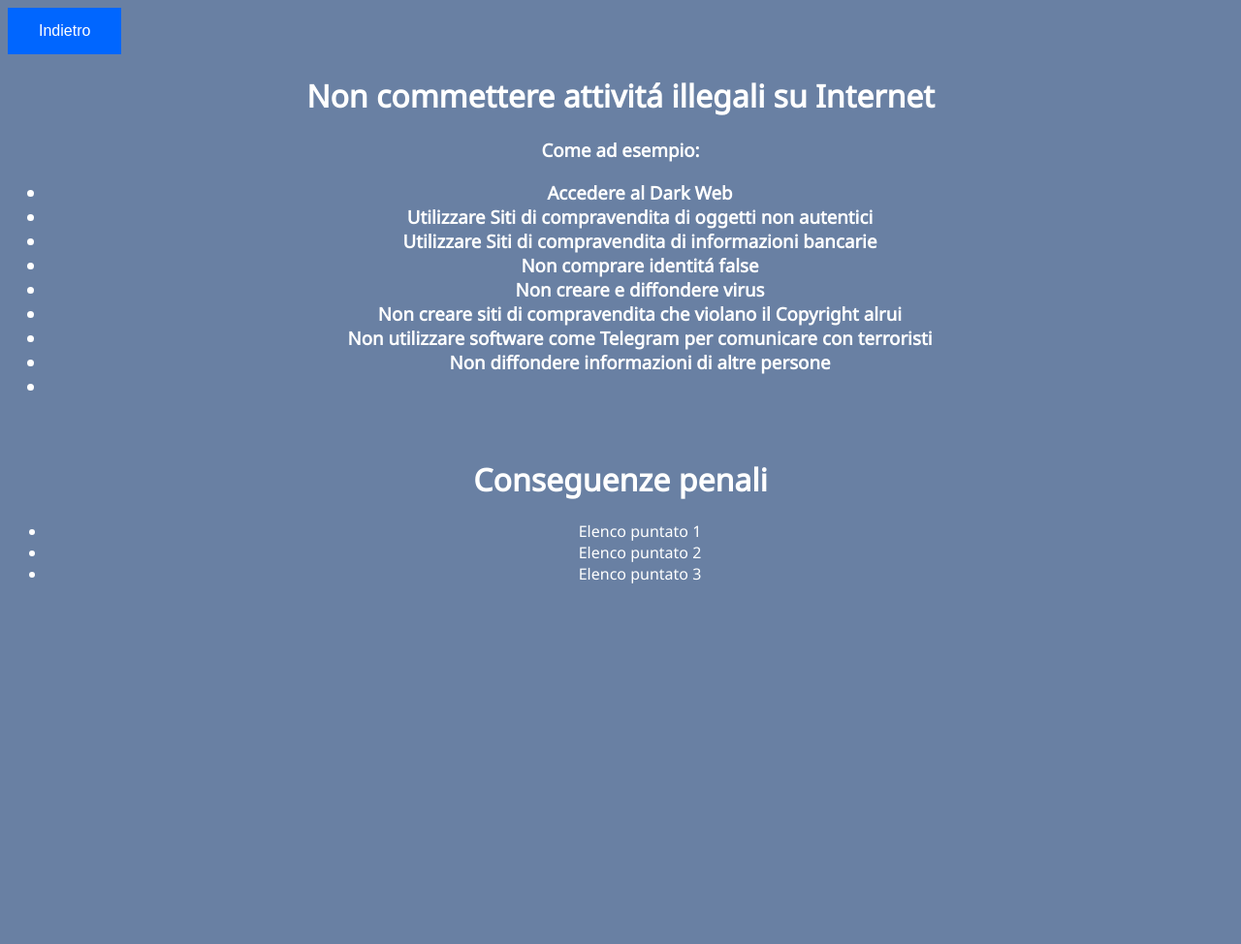
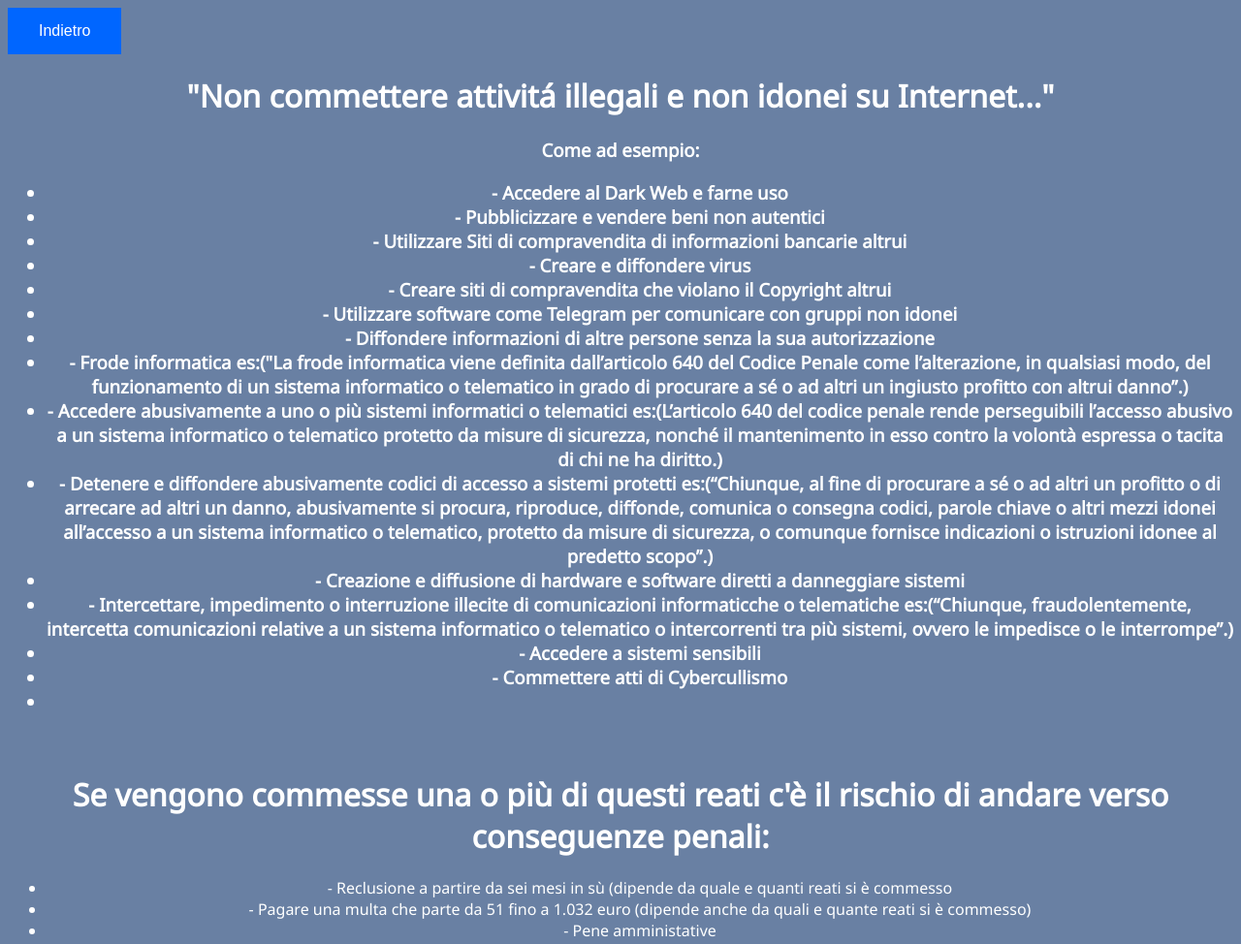
Before and after one commit to StanislavCroitoru/SitoTPS_Telefono.github.io, a plain HTML site: page netiquette.html in a window 1280 px wide. Shown: the whole page at 97% size. Before the commit the page ends 800 px from the top, so only its background shows below. Drawn offline with Linux system fonts and the light colour scheme.

Commit message:
consegna TPS

```diff
--- a/netiquette.html
+++ b/netiquette.html
@@ -9,26 +9,45 @@
         <button class="button" type="submit">Indietro</button>
 
         <center>
-        <h1>Non commettere attivitá illegali su Internet</h1>
+        <h1>"Non commettere attivitá illegali e non idonei su Internet..."</h1>
         <h3>Come ad esempio:
         <ul>
-            <li>Accedere al Dark Web</li>
-            <li>Utilizzare Siti di compravendita di oggetti non autentici</li>
-            <li>Utilizzare Siti di compravendita di informazioni bancarie</li>
-            <li>Non comprare identitá false</li>
-            <li>Non creare e diffondere virus</li>
-            <li>Non creare siti di compravendita che violano il Copyright alrui</li>
-            <li>Non utilizzare software come Telegram per comunicare con terroristi</li>
-            <li>Non diffondere informazioni di altre persone</li>
+            <li>- Accedere al Dark Web e farne uso</li>
+
+            <li>- Pubblicizzare e vendere beni non autentici</li>
+
+            <li>- Utilizzare Siti di compravendita di informazioni bancarie altrui</li>
+
+            <li>- Creare e diffondere virus</li>
+
+            <li>- Creare siti di compravendita che violano il Copyright altrui</li>
+
+            <li>- Utilizzare software come Telegram per comunicare con gruppi non idonei</li>
+
+            <li>- Diffondere informazioni di altre persone senza la sua autorizzazione</li>
+
+            <li>- Frode informatica es:("La frode informatica viene definita dall’articolo 640 del Codice Penale come l’alterazione, in qualsiasi modo, del funzionamento di un sistema informatico o telematico in grado di procurare a sé o ad altri un ingiusto profitto con altrui danno”.)</li>
+
+            <li>- Accedere abusivamente a uno o più sistemi informatici o telematici es:(L’articolo 640 del codice penale rende perseguibili l’accesso abusivo a un sistema informatico o telematico protetto da misure di sicurezza, nonché il mantenimento in esso contro la volontà espressa o tacita di chi ne ha diritto.)</li>
+
+            <li>- Detenere e diffondere abusivamente codici di accesso a sistemi protetti es:(“Chiunque, al fine di procurare a sé o ad altri un profitto o di arrecare ad altri un danno, abusivamente si procura, riproduce, diffonde, comunica o consegna codici, parole chiave o altri mezzi idonei all’accesso a un sistema informatico o telematico, protetto da misure di sicurezza, o comunque fornisce indicazioni o istruzioni idonee al predetto scopo”.) </li>
+
+            <li>- Creazione e diffusione di hardware e software diretti a danneggiare sistemi</li>
+
+            <li>- Intercettare, impedimento o interruzione illecite di comunicazioni informaticche o telematiche es:(“Chiunque, fraudolentemente, intercetta comunicazioni relative a un sistema informatico o telematico o intercorrenti tra più sistemi, ovvero le impedisce o le interrompe”.)</li>
+
+            <li>- Accedere a sistemi sensibili</li>
+
+            <li>- Commettere atti di Cybercullismo</li>
             <li></li>
         </ul>
         </h3>
         <br>
-        <h1>Conseguenze penali</h1>
+        <h1>Se vengono commesse una o più di questi reati c'è il rischio di andare verso conseguenze penali:</h1>
         <ul>
-            <li>Elenco puntato 1</li>
-            <li>Elenco puntato 2</li>
-            <li>Elenco puntato 3</li>
+            <li>- Reclusione a partire da sei mesi in sù (dipende da quale e quanti reati si è commesso</li>
+            <li>- Pagare una multa che parte da 51 fino a 1.032 euro (dipende anche da quali e quante reati si è commesso)</li>
+            <li>- Pene amministative</li>
         </ul>
 
 </body>
```
